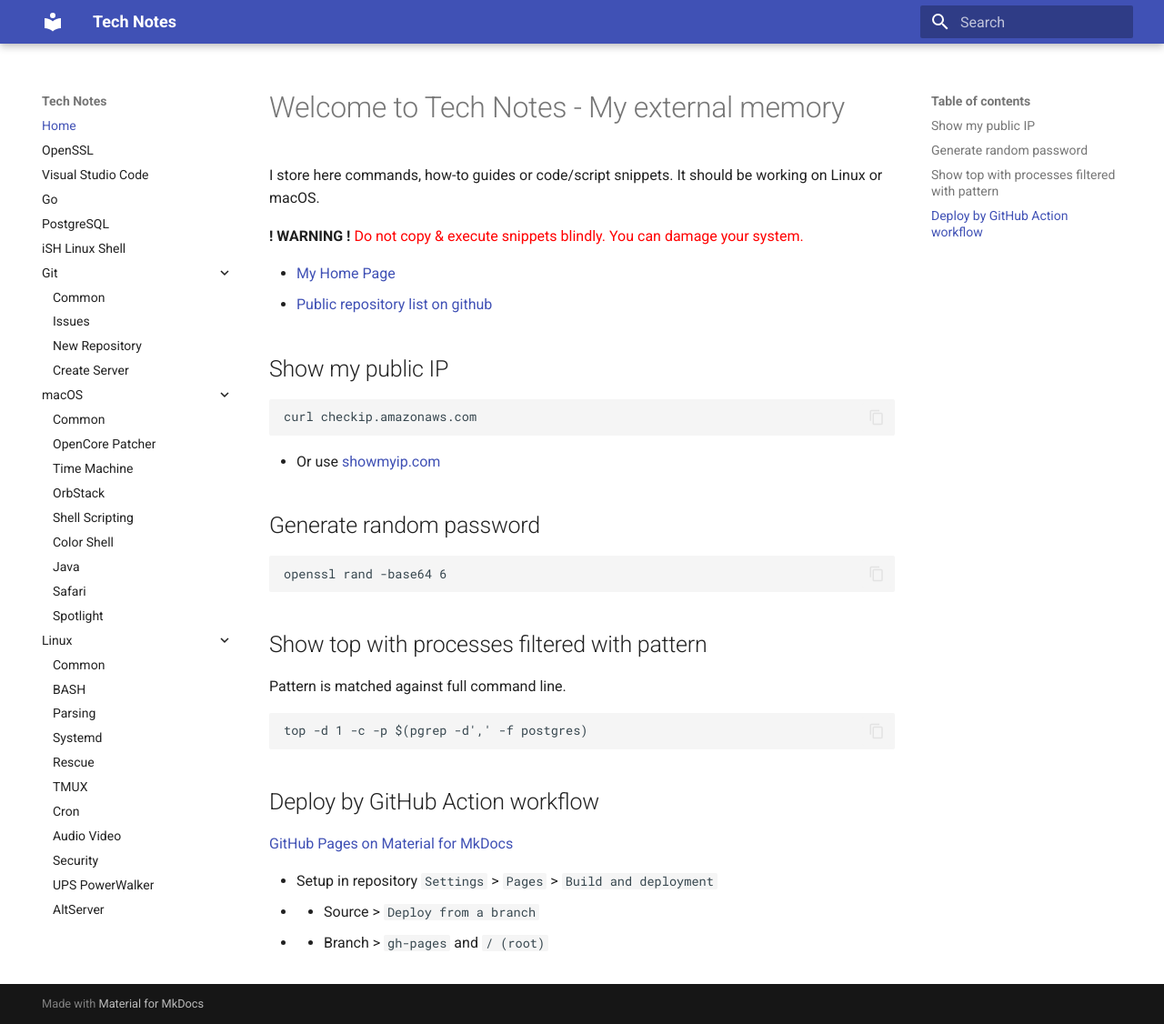
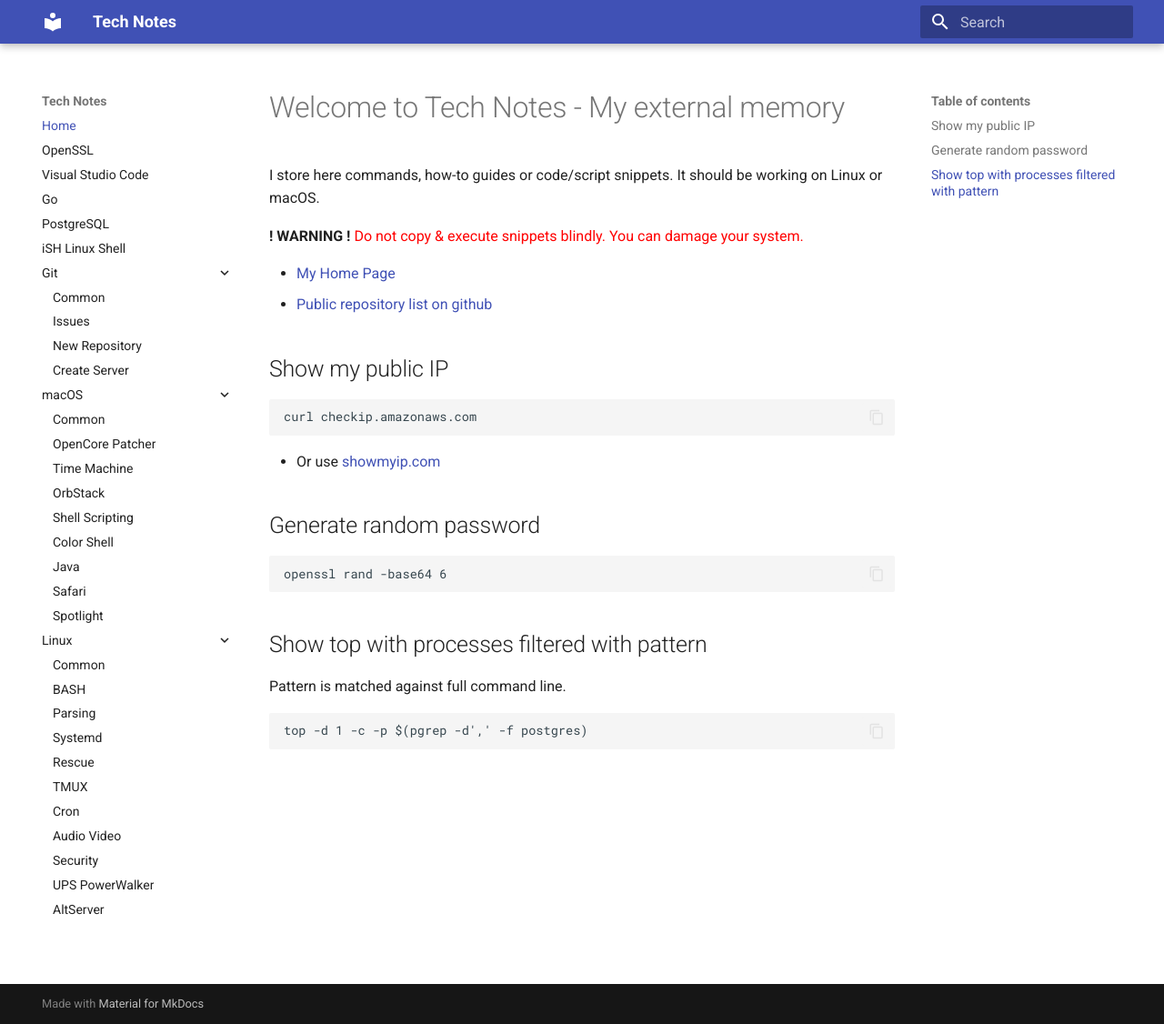
Before and after one commit to jorycz/technotes, an MkDocs documentation site: the page built from docs/index.md, in a window 1280 px wide and 1126 px high. Shown: the whole window at 91% size. Built offline with MkDocs 1.6.1 and Material for MkDocs 9.7.7, drawn with Linux system fonts in a browser that asks for light colours.

```diff
--- a/docs/index.md
+++ b/docs/index.md
@@ -22,11 +22,3 @@ I store here commands, how-to guides or code/script snippets. It should be worki
 Pattern is matched against full command line.
 
     top -d 1 -c -p $(pgrep -d',' -f postgres)
-
-## Deploy by GitHub Action workflow
-
-[GitHub Pages on Material for MkDocs](https://squidfunk.github.io/mkdocs-material/publishing-your-site/)
-
-* Setup in repository `Settings` > `Pages` > `Build and deployment`
-* * Source > `Deploy from a branch`
-* * Branch > `gh-pages` and `/ (root)`
```
Also changed, not shown: README.md (+8 -1 lines).
